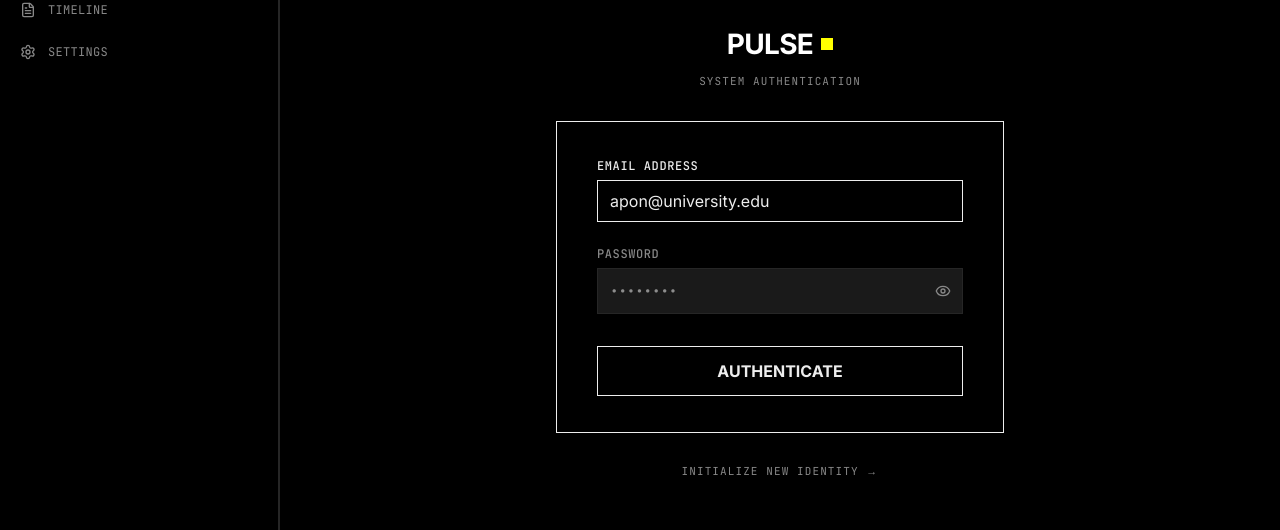
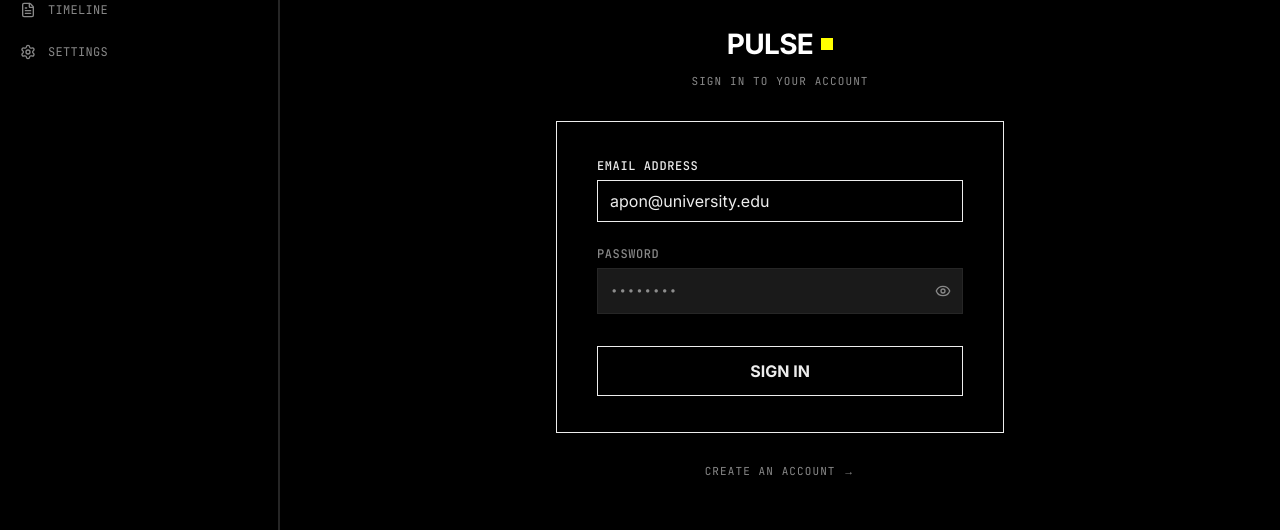
Before and after one commit to apon12934/pulse, a Next.js app in the folder apps/web/: page /login in a window 1280 px wide. Shown: the part 204-734 px from the top of the page. Built offline with nearby package versions, Linux system fonts and the light colour scheme; no server answers.

Commit message:
chore(ui): replace technical language with standard user-friendly terminology

```diff
--- a/apps/web/src/app/login/page.tsx
+++ b/apps/web/src/app/login/page.tsx
@@ -46,7 +46,7 @@ export default function LoginPage() {
             <div className="h-3 w-3 rounded-none bg-[#FFFF00]" />
           </div>
           <p className="font-mono text-[11px] uppercase tracking-widest text-[#888]">
-            {isLogin ? 'SYSTEM AUTHENTICATION' : 'NEW SYSTEM IDENTITY'}
+            {isLogin ? 'SIGN IN TO YOUR ACCOUNT' : 'CREATE AN ACCOUNT'}
           </p>
         </div>
 
@@ -90,7 +90,7 @@ export default function LoginPage() {
             )}
 
             <Button type="submit" variant="primary" size="lg" className="w-full mt-2" disabled={isLoading}>
-              {isLoading ? 'PROCESSING...' : (isLogin ? 'AUTHENTICATE' : 'INITIALIZE PROFILE')}
+              {isLoading ? 'PROCESSING...' : (isLogin ? 'SIGN IN' : 'CREATE ACCOUNT')}
             </Button>
           </form>
         </Card>
@@ -101,7 +101,7 @@ export default function LoginPage() {
             onClick={() => setIsLogin(!isLogin)}
             className="font-mono text-[11px] text-[#888] hover:text-[#FFFF00] uppercase tracking-widest transition-colors"
           >
-            {isLogin ? 'Initialize new identity →' : '← Return to authentication'}
+            {isLogin ? 'Create an account →' : '← Back to sign in'}
           </button>
         </div>
       </div>
--- a/apps/web/src/app/settings/page.tsx
+++ b/apps/web/src/app/settings/page.tsx
@@ -176,12 +176,12 @@ export default function SettingsPage() {
         {/* Header */}
         <div>
           <h1 className="text-[#FFFF00] font-mono text-2xl font-bold tracking-widest uppercase mb-2">Settings</h1>
-          <p className="text-[#888] font-mono text-sm tracking-wide">Manage your AI Core preferences and security.</p>
+          <p className="text-[#888] font-mono text-sm tracking-wide">Manage your account preferences and security.</p>
         </div>
 
         {/* Avatar Section */}
         <div className="border border-[#262626] bg-[#121212] p-6 space-y-6">
-          <h2 className="text-white font-mono font-bold tracking-widest uppercase text-sm">Avatar Configuration</h2>
+          <h2 className="text-white font-mono font-bold tracking-widest uppercase text-sm">Profile Picture</h2>
           <div className="flex items-center gap-6">
             <div className="w-24 h-24 bg-[#1A1A1A] border border-[#262626] flex items-center justify-center overflow-hidden shrink-0">
               {isUploadingAvatar ? (
@@ -215,7 +215,7 @@ export default function SettingsPage() {
 
         {/* Profile Details */}
         <div className="border border-[#262626] bg-[#121212] p-6 space-y-6">
-          <h2 className="text-white font-mono font-bold tracking-widest uppercase text-sm">Identity Parameters</h2>
+          <h2 className="text-white font-mono font-bold tracking-widest uppercase text-sm">Personal Information</h2>
           <form onSubmit={handleUpdateProfile} className="space-y-4 max-w-md">
             <div>
               <label className="block text-[#888] font-mono text-[10px] uppercase tracking-wider mb-2">Display Name</label>
@@ -242,7 +242,7 @@ export default function SettingsPage() {
 
         {/* Security */}
         <div className="border border-[#262626] bg-[#121212] p-6 space-y-6">
-          <h2 className="text-white font-mono font-bold tracking-widest uppercase text-sm">Security Matrix</h2>
+          <h2 className="text-white font-mono font-bold tracking-widest uppercase text-sm">Security & Password</h2>
           <form onSubmit={handleUpdatePassword} className="space-y-4 max-w-md">
             <div>
               <label className="block text-[#888] font-mono text-[10px] uppercase tracking-wider mb-2">Current Password</label>
@@ -303,7 +303,7 @@ export default function SettingsPage() {
             <div className="flex flex-col sm:flex-row sm:items-center justify-between gap-4 p-4 border border-[#262626] bg-[#0A0A0A]">
               <div>
                 <h3 className="text-white font-mono text-xs uppercase tracking-wider">Delete Account</h3>
-                <p className="text-[#666] font-mono text-[10px] mt-1">Permanently erase identity and all data.</p>
+                <p className="text-[#666] font-mono text-[10px] mt-1">Permanently erase your account and all data.</p>
               </div>
               <Button
                 onClick={() => setDeleteModalOpen(true)}
@@ -332,8 +332,8 @@ export default function SettingsPage() {
         onClose={() => setDeleteModalOpen(false)}
         onConfirm={handleDeleteAccount}
         title="Delete Account"
-        description="This will permanently delete your user identity, all scheduled tasks, and your AI chat history. This action is irreversible."
-        confirmText="Erase Identity"
+        description="This will permanently delete your user account, all scheduled tasks, and your AI chat history. This action is irreversible."
+        confirmText="Delete Account"
         confirmType="danger"
         requireText="DELETE"
         isProcessing={isDeleting}
```
